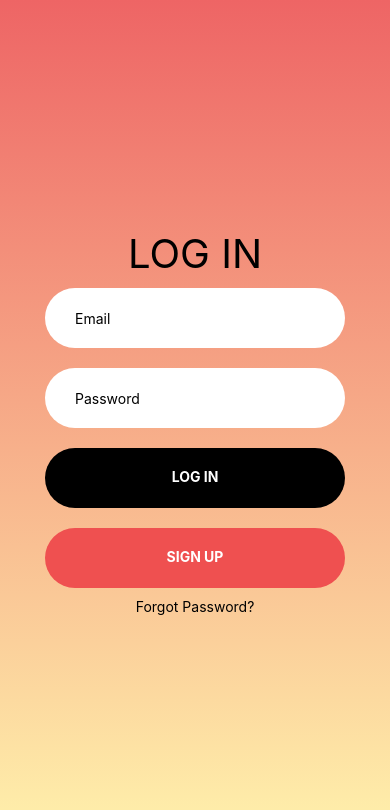
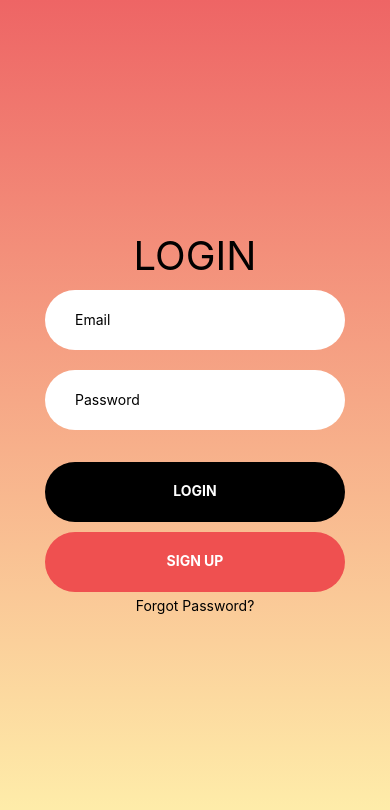
Before and after one commit to Quizzical-Team/quizzical-mobile, a React Native app: screen / in a window 390 px wide. Shown: the top 810 px of the page. Built offline with nearby package versions, Linux system fonts and the light colour scheme.

Commit message:
warning message added.

```diff
--- a/src/screens/LoginScreen.tsx
+++ b/src/screens/LoginScreen.tsx
@@ -6,9 +6,24 @@ import { LinearGradient } from 'expo-linear-gradient';
 const LoginScreen = () => {
   const [email, setEmail] = useState('');
   const [password, setPassword] = useState('');
+  const [warningOpacity, setWarningOpacity] = useState(0);
+
+  const authentication = () => {
+    if(email=="johndoe" && password=="abc"){
+      return true;
+    }
+    return false;
+  }
 
   const login = () => {
-    console.log("LOGIN");
+    if(authentication()){
+      console.log("LOGGED IN")
+
+      setWarningOpacity(0);
+    }
+    else{
+      setWarningOpacity(1);
+    }
   }
 
   const signup = () => {
@@ -19,12 +34,21 @@ const LoginScreen = () => {
     console.log("pass");
   }
 
+  const emailHandler = (loginEmail) => {
+    setEmail(loginEmail);
+  }
+
+  const passwordHandler = (loginPassword) => {
+    setPassword(loginPassword)
+  }
+
   return (
     <LinearGradient colors={["#EE6565","#FFF2AC"]} style={styles.mainScreen}>
-      <Text style={styles.loginText}>LOG IN</Text>
-      <TextInput style={styles.inputs} placeholder="Email" keyboardType="email-address" autoCapitalize='none'></TextInput>
-      <TextInput style={styles.inputs} secureTextEntry={true} placeholder="Password"></TextInput>
-      <LoginScreenButton style={styles.loginButton} press={login}>LOG IN</LoginScreenButton>
+      <Text style={styles.loginText}>LOGIN</Text>
+      <TextInput style={styles.inputs} placeholder="Email" keyboardType="email-address" autoCapitalize='none' onChangeText={emailHandler}></TextInput>
+      <TextInput style={styles.inputs} secureTextEntry={true} placeholder="Password" onChangeText={passwordHandler}></TextInput>
+      <Text style={[styles.warning, {opacity: warningOpacity}]}>Wrong email or password</Text>
+      <LoginScreenButton style={styles.loginButton} press={login}>LOGIN</LoginScreenButton>
       <LoginScreenButton style={styles.signUpButton} press={signup}>SIGN UP</LoginScreenButton>
       <Pressable onPress={forgotPass}><Text>Forgot Password?</Text></Pressable>
     </LinearGradient>
@@ -38,6 +62,10 @@ const styles = StyleSheet.create({
     width: "100%",
     justifyContent: "center",
     alignItems: "center",
+  },
+  warning:{
+    color: "darkred",
+    opacity: 0,
   },
   loginText:{
     textAlign: "center",
@@ -55,7 +83,7 @@ const styles = StyleSheet.create({
     width: 300,
     height: 60,
     backgroundColor: "black",
-    margin: 10,
+    margin: 5,
     borderRadius: 40,
     overflow: "hidden",
   },
@@ -63,7 +91,7 @@ const styles = StyleSheet.create({
     width: 300,
     height: 60,
     backgroundColor: "#EF5050",
-    margin: 10,
+    margin: 5,
     borderRadius: 40,
     overflow: "hidden",
   }
```
